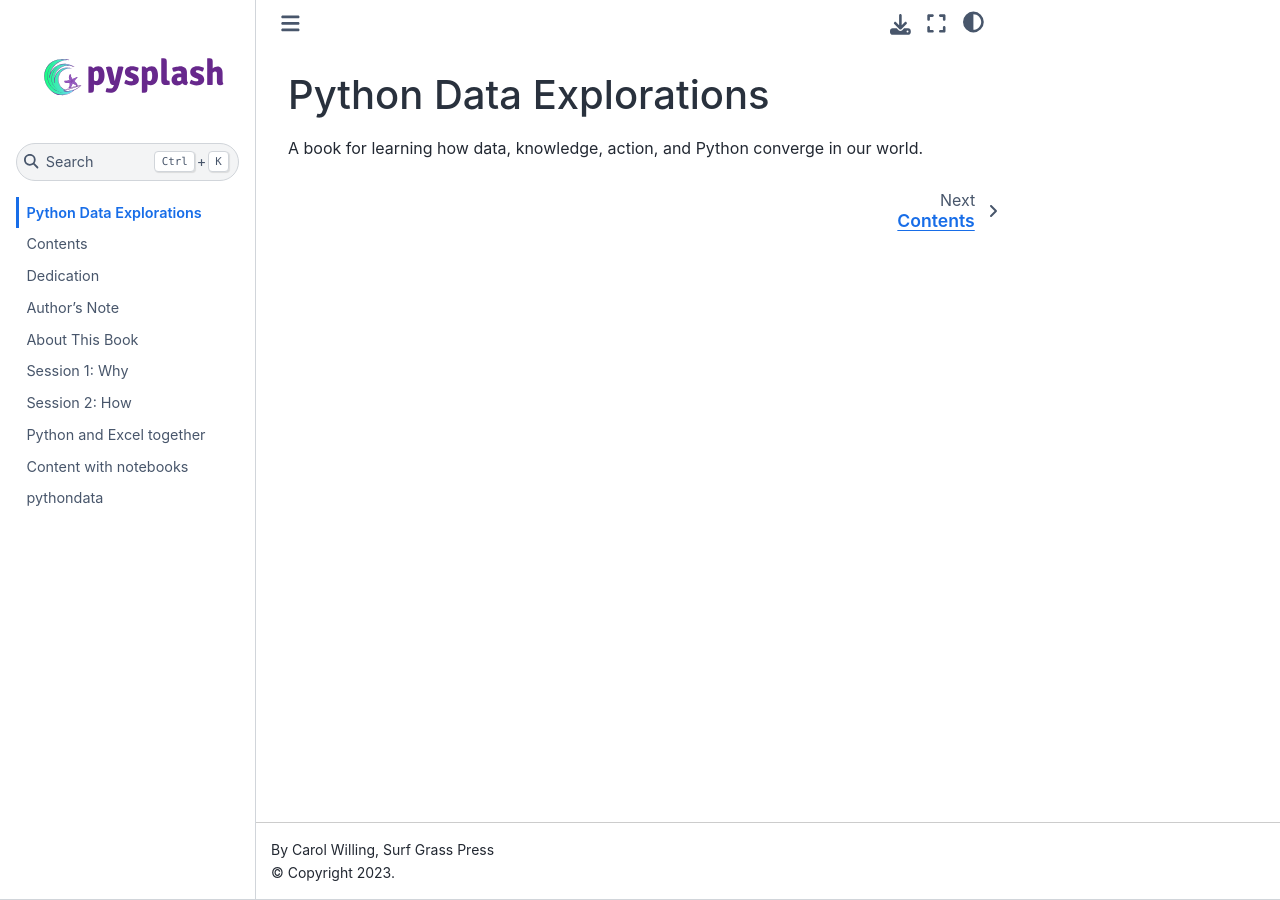
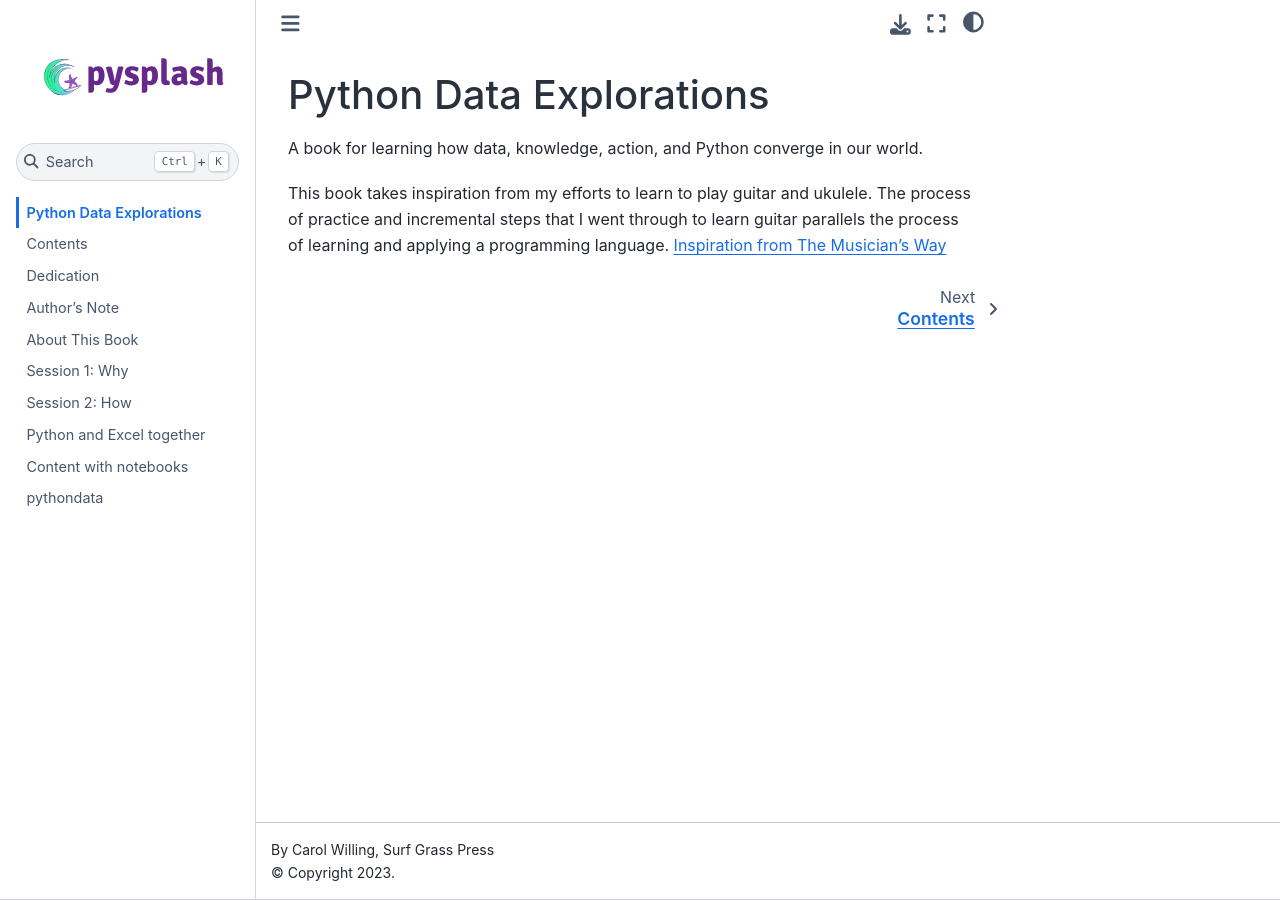
Before and after one commit to pysplash/pythondata, a Jupyter Book: the page built from intro.md, in a window 1280 px wide. Built offline with Jupyter Book 1.0.4 settings and Sphinx 7.4.7 and the Sphinx Book theme 1.1.4, drawn with Linux system fonts in a browser that asks for light colours.

```diff
--- a/intro.md
+++ b/intro.md
@@ -3,3 +3,8 @@ Python Data Explorations
 
 A book for learning how data, knowledge, action, and Python
 converge in our world.
+
+This book takes inspiration from my efforts to learn to play guitar and ukulele.
+The process of practice and incremental steps that I went through to learn
+guitar parallels the process of learning and applying a programming language.
+[Inspiration from The Musician's Way](https://www.musiciansway.com/blog/2020/04/making-meaning-in-music-practice/)
```
Also changed, not shown: README.md (+5 -0 lines).
